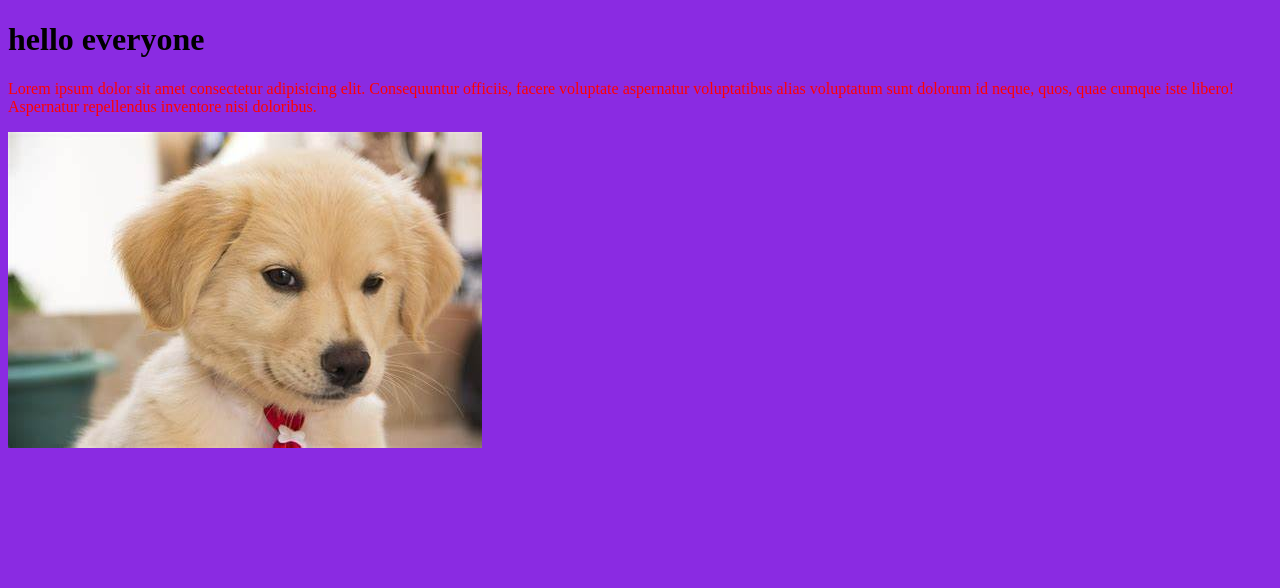
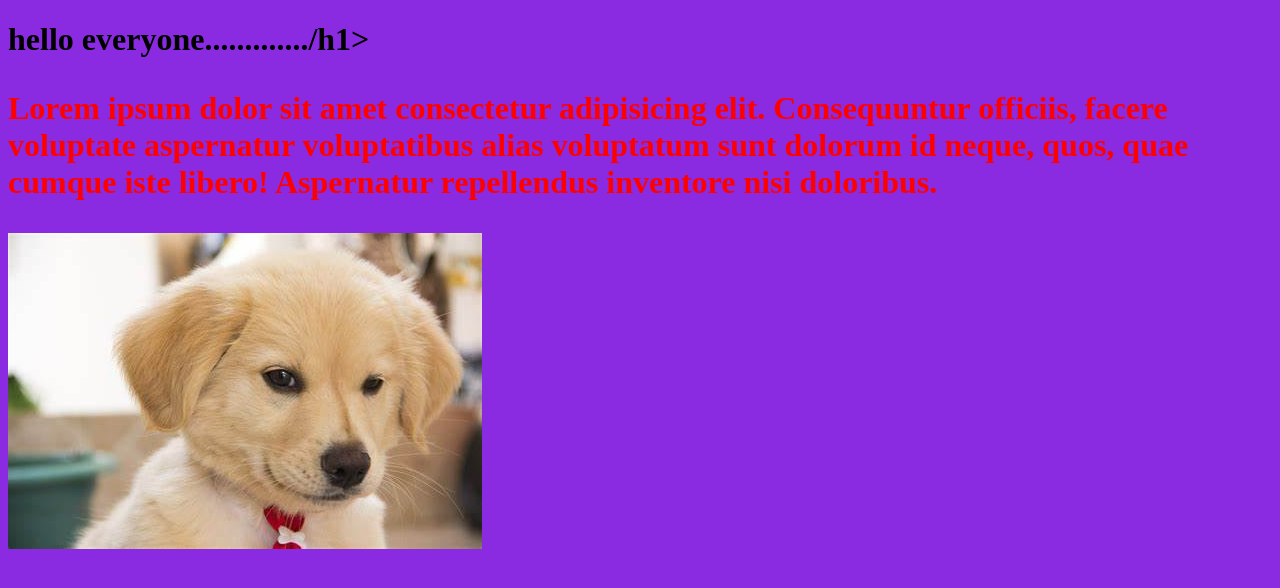
Before and after one commit to ashid-n/git_try, a plain HTML site: page index.html in a window 1280 px wide. Drawn offline with Linux system fonts and the light colour scheme.

Commit message:
Update index.html

```diff
--- a/index.html
+++ b/index.html
@@ -7,7 +7,7 @@
     <link rel="stylesheet" href="./style.css">
 </head>
 <body>
-    <h1>hello everyone</h1>
+    <h1>hello everyone............./h1>
     <p>Lorem ipsum dolor sit amet consectetur adipisicing elit. Consequuntur officiis, facere voluptate aspernatur voluptatibus alias voluptatum sunt dolorum id neque, quos, quae cumque iste libero! Aspernatur repellendus inventore nisi doloribus.</p>
 
     <img src="./dog.png" alt="">
```
